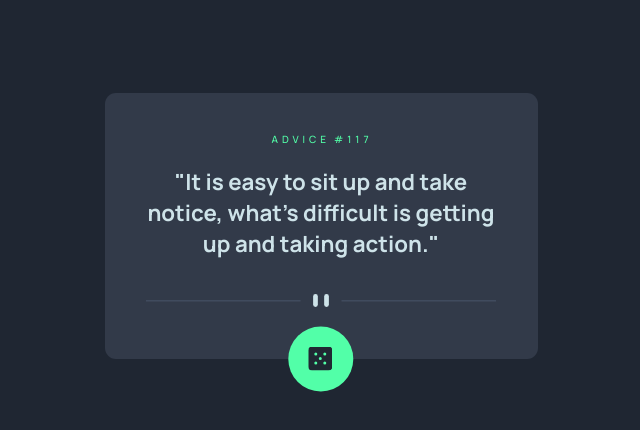
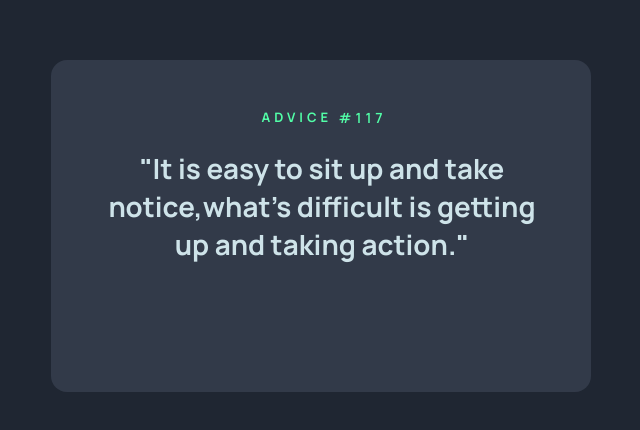
Before and after one commit to HigoFerreira/advice-generation-app, a plain HTML site: page index.html in a window 1280 px wide. Shown: the part 174-604 px from the top of the page, without its empty margins (319-959 px from the left). Drawn offline with Linux system fonts and the light colour scheme.

Commit message:
realizando ajustes nas unidades de medidas

```diff
--- a/index.html
+++ b/index.html
@@ -19,26 +19,24 @@
     <main>
       <div class="card-thought">
         <div class="title">
-          <p class="advice">ADVICE</p>
-          <p class="number">#117</p>
+          <div class="advice">ADVICE</div>
+          <div class="number">#117</div>
         </div>
 
-        <p class="thought">
-          "It is easy to sit up and take<br />
-          notice, what's difficult is getting<br />
-          up and taking action."
-        </p>
-
-        <div class="pattern-divider">
+        <div class="thought">
+          <p class="paragraph">"It is easy to sit up and take notice,what's difficult is getting
+          up and taking action."</p>
+        </div>
+        <!-- <div class="pattern-divider">
           <img
             src="./src/image/pattern-divider-desktop.svg"
             class="pattern-divider-desktop"
           />
-        </div>
+        </div> -->
 
-        <div class="neon-green icon-dice">
+        <!-- <div class="neon-green icon-dice">
           <img src="./src/image/icon-dice.svg"/>
-        </div>
+        </div> -->
       </div>
     </main>
   </body>
--- a/src/css/reset.css
+++ b/src/css/reset.css
@@ -2,4 +2,5 @@
 *{
     margin: 0;
     padding: 0;
+    box-sizing: border-box;
 }
--- a/src/css/style.css
+++ b/src/css/style.css
@@ -12,9 +12,9 @@ main {
 
 .card-thought {
   background-color: var(--Dark-Grayish-Blue);
-  width: 433px;
-  height: 266px;
-  border-radius: 11px;
+  width: 540px;
+  height: 332px;
+  border-radius: 16px;
 }
 
 .title {
@@ -22,25 +22,45 @@ main {
   display: flex;
   justify-content: center;
   align-items: center;
-  padding-top: 39px;
+  padding-top: 48px;
 }
 
 
-.advice,
+.advice {
+  font-size: 13px;
+  font-weight: 700;
+  letter-spacing: 4px;
+  width: 72px;
+  height: 19px;
+  padding-right: 4px;
+
+}
+
 .number {
-  padding: 0px 1px 5px 3px;
-  font-size: 10px;
-  font-weight: 500;
+  font-size: 14px;
+  font-weight: 600;
   letter-spacing: 4px;
+  width: 47px;
+  height: 19px;
+  padding-left: 5px;
 }
 
 
 .thought {
   color: var(--Light-Cyan);
+  display: flex;
+  justify-content: center;
   text-align: center;
-  font-size: 22.3px;
+  transform: translate(1px, 22px);
+
+}
+
+.paragraph{
+
+  font-size:27.8px;
   font-weight: 700;
-  padding-top: 15px;
+  /*  */
+  width: 450px;
 }
 
 .pattern-divider {
@@ -48,7 +68,7 @@ main {
   justify-content: center;
 }
 
-.pattern-divider-desktop{
+.pattern-divider-desktop {
   padding-top: 35px;
   width: 350px;
 }
@@ -57,7 +77,7 @@ main {
   background: var(--Neon-Green);
   box-sizing: border-box;
 
-  transform: translate(282%, 30% );
+  transform: translate(282%, 30%);
   border-radius: 50%;
   width: 65px;
   height: 65px;
```
